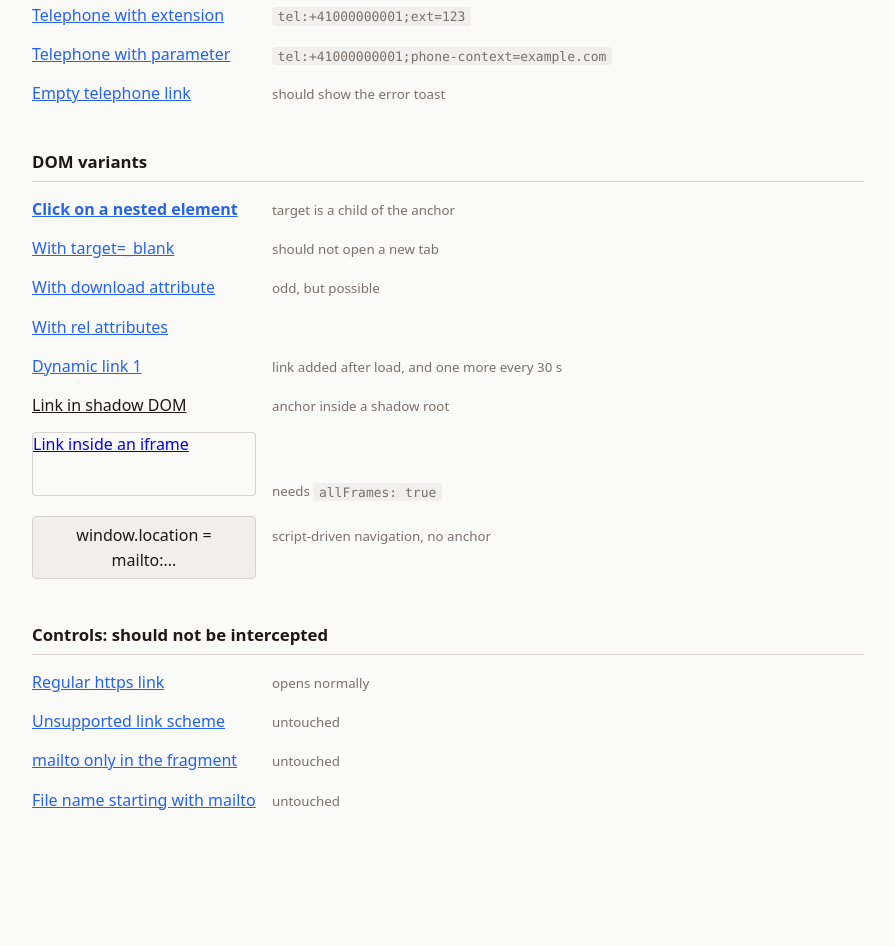
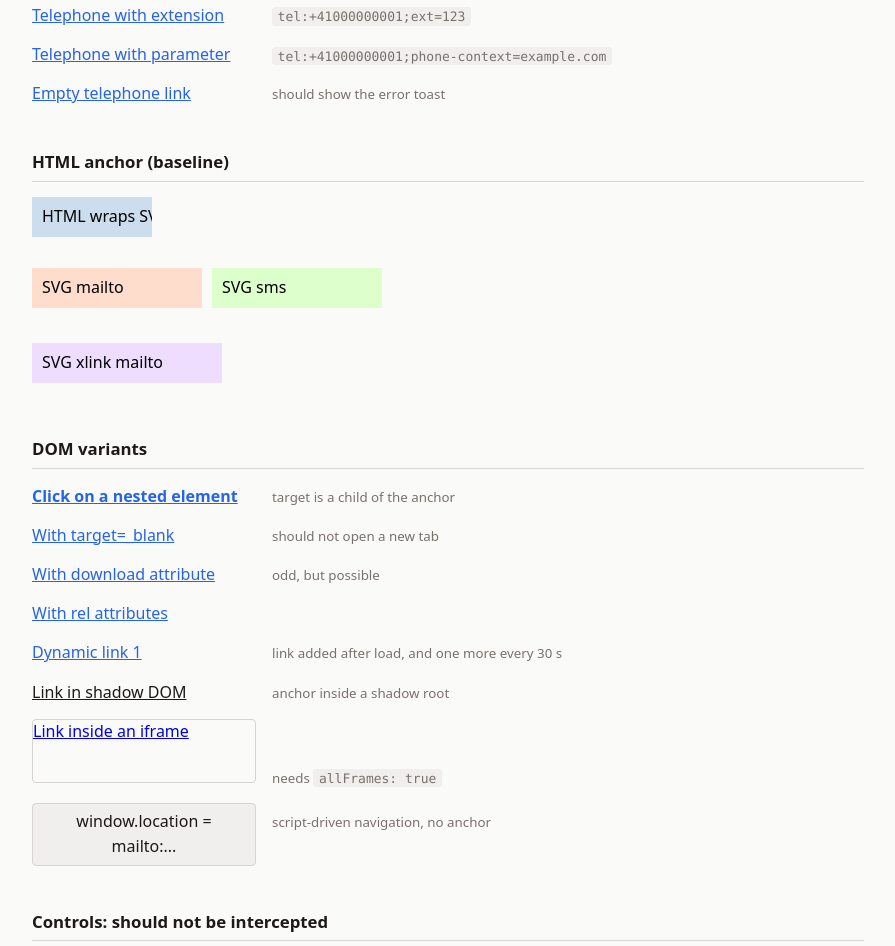
Before and after one commit to JanRezzonico/i-hate-mailto, a website: page dev-pages/index.html in a window 1280 px wide. Shown: the part 1950-2896 px from the top of the page, without its empty margins (192-1087 px from the left). Before the commit the page ends 2865 px from the top, so only its background shows below. Drawn offline with Linux system fonts and the light colour scheme.

Commit message:
feat: handle svg links

```diff
--- a/dev-pages/index.html
+++ b/dev-pages/index.html
@@ -281,6 +281,38 @@
         <li><a href="tel:">Empty telephone link</a><small>should show the error toast</small></li>
       </ul>
 
+      <h2>HTML anchor (baseline)</h2>
+      <ul>
+        <li>
+          <a href="tel:+41000000000">
+            <svg width="120" height="40">
+              <rect width="120" height="40" fill="#cde" />
+              <text x="10" y="25">HTML wraps SVG</text>
+            </svg>
+          </a>
+        </li>
+        <li>
+          <svg width="360" height="60">
+            <a href="mailto:svg@example.com">
+              <rect width="170" height="40" y="10" fill="#fdc" />
+              <text x="10" y="35">SVG mailto</text>
+            </a>
+            <a href="sms:+41000000000" transform="translate(180 0)">
+              <rect width="170" height="40" y="10" fill="#dfc" />
+              <text x="10" y="35">SVG sms</text>
+            </a>
+          </svg>
+        </li>
+        <li>
+          <svg width="200" height="60" xmlns:xlink="http://www.w3.org/1999/xlink">
+            <a xlink:href="mailto:legacy@example.com">
+              <rect width="190" height="40" y="10" fill="#edf" />
+              <text x="10" y="35">SVG xlink mailto</text>
+            </a>
+          </svg>
+        </li>
+      </ul>
+
       <h2>DOM variants</h2>
       <ul>
         <li>
```
Also changed, not shown: entrypoints/content.ts (+5 -5 lines), utils/links/anchors.ts (added, +13 -0 lines).
